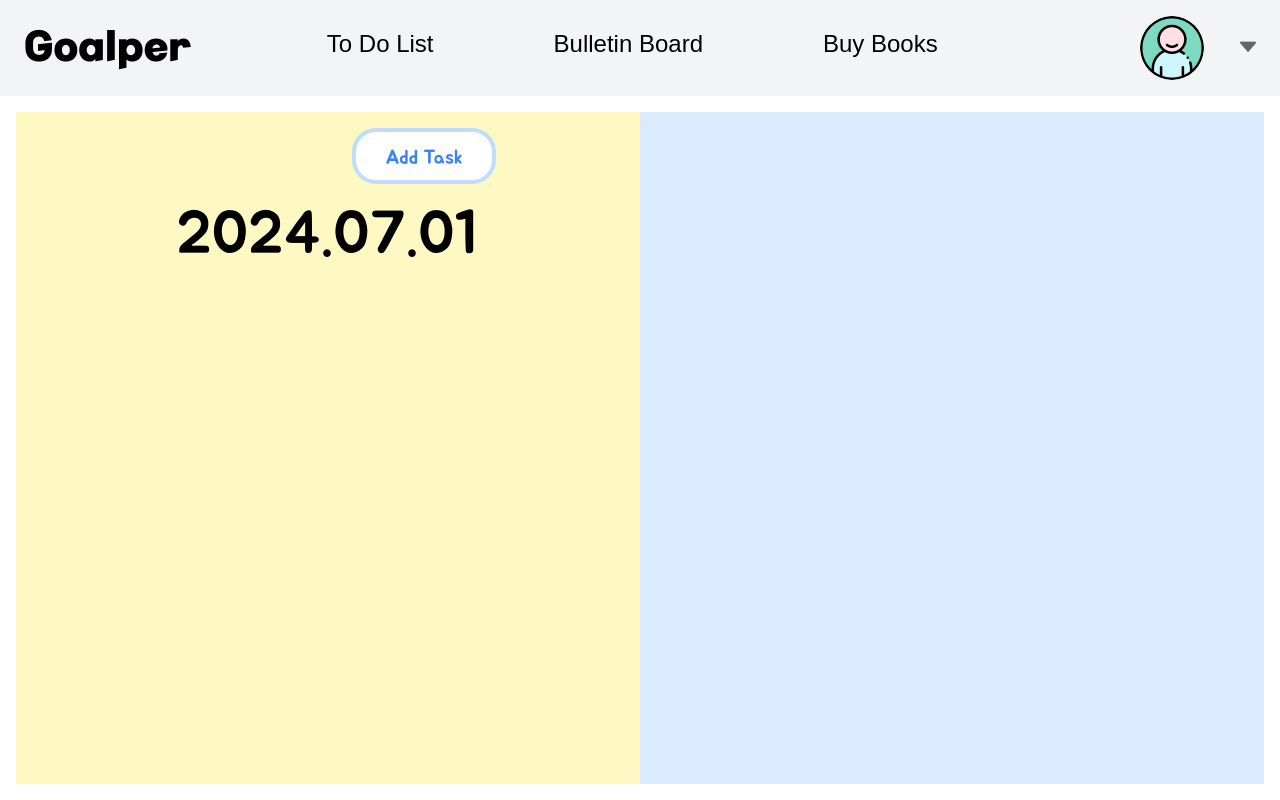
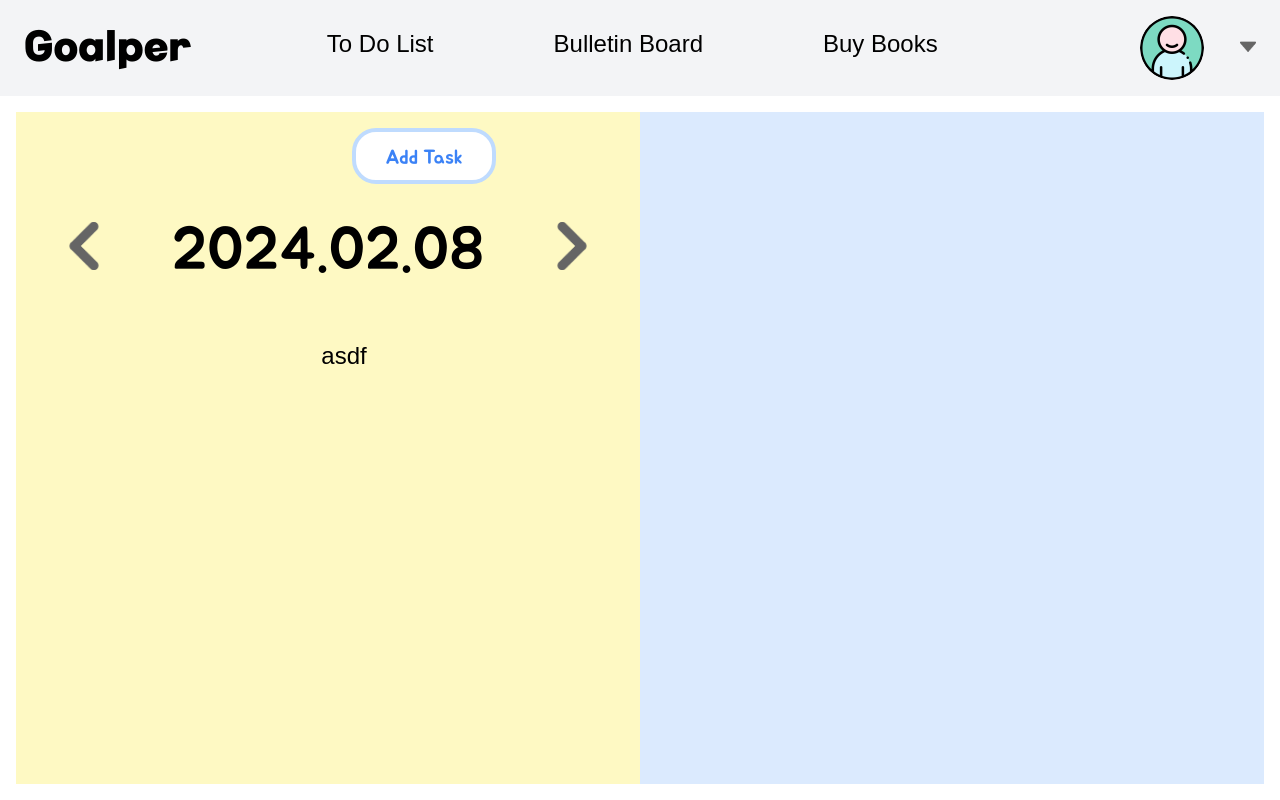
Before and after one commit to jinoo0306/MiniProject-Goalper-Team-801, a React (Vite) app in the folder Frontend/: page /todolist in a window 1280 px wide. Built offline with nearby package versions, Linux system fonts and the light colour scheme; a web font is replaced by a local one.

Commit message:
design : 왼쪽 컨테이너 To Do List 컨테이너를 제외한 부분 완성

```diff
--- a/Frontend/src/pages/ToDoListPage.tsx
+++ b/Frontend/src/pages/ToDoListPage.tsx
@@ -1,20 +1,67 @@
-import React from "react";
+import React, { useState } from "react";
 import NavigationBar from "../components/public/NavigationBar";
 import CRUDButton from "../components/ToDoListPage/CRUDButton";
+import DateMove from "../assets/images/ToDoListPage/DateMove.png";
 
 function ToDoListPage() {
+  const [currentDate, setCurrentDate] = useState<Date>(new Date());
+
+  // 날짜를 변경하는 함수
+  const changeDate = (amount: number) => {
+    const newDate = new Date(currentDate);
+    newDate.setDate(newDate.getDate() + amount);
+    setCurrentDate(newDate);
+  };
+
+  // 현재 날짜를 지정된 형식으로 반환하는 함수
+  const getFormattedDate = (date: Date): string => {
+    const year = date.getFullYear();
+    const month = (date.getMonth() + 1).toString().padStart(2, "0"); // 한 자리 숫자인 경우 앞에 0을 붙여 두 자리로 만듭니다
+    const day = date.getDate().toString().padStart(2, "0"); // 한 자리 숫자인 경우 앞에 0을 붙여 두 자리로 만듭니다
+    return `${year}.${month}.${day}`;
+  };
+
   return (
     <div className="flex flex-col w-screen h-screen">
+      {" "}
+      {/* 전체 화면을 차지하는 컨테이너 */}
       <NavigationBar />
       <div className="flex flex-row justify-center items-center h-screen w-screen p-4">
+        {" "}
+        {/* 네비게이션바를 제외한 전체 */}
         <div className="flex flex-col h-full w-1/2 items-center p-4 bg-yellow-100">
+          {" "}
+          {/* 왼쪽 컨테이너 */}
           <div className="flex pr-32 w-full justify-end">
             <CRUDButton colorCode={0} placeHolder="Add Task" />
           </div>
-          <div className="mt-4 text-6xl font-bmjua">2024.07.01</div>
+          <div className="flex flex-row justify-center items-center mt-8 text-6xl font-bmjua">
+            {" "}
+            {/* 날짜 */}
+            <img
+              src={DateMove}
+              alt="DateMoveLeft"
+              className="w-12 h-12 mr-16 cursor-pointer"
+              onClick={() => changeDate(-1)} // 왼쪽 버튼을 눌렀을 때 날짜를 하루 빼기
+            />
+            {getFormattedDate(currentDate)} {/* 현재 날짜 표시 */}
+            <img
+              src={DateMove}
+              alt="DateMoveRight"
+              className="w-12 h-12 transform scale-x-[-1] ml-16 cursor-pointer"
+              onClick={() => changeDate(1)} // 오른쪽 버튼을 눌렀을 때 날짜를 하루 더하기
+            />
+          </div>
+          <div className="To Do List 컨테이너 mt-8">
+            <div className="flex flex-row items-center w-3/4 text-2xl mt-8 pl-8">
+              asdf
+            </div>
+          </div>
         </div>
-
-        <div className="flex flex-col h-full w-1/2 bg-blue-100"></div>
+        <div className="flex flex-col h-full w-1/2 bg-blue-100">
+          {" "}
+          {/* 오른쪽 컨테이너 */}
+        </div>
       </div>
     </div>
   );
```
